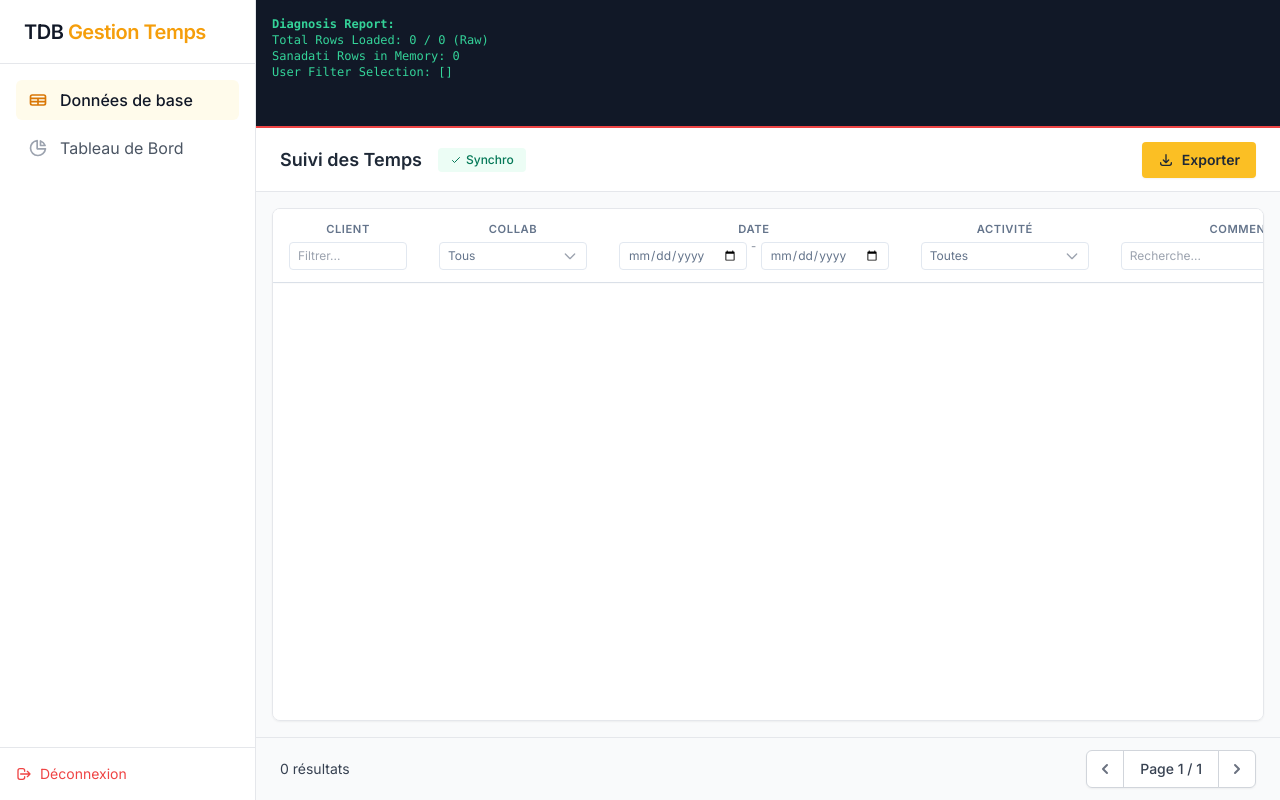
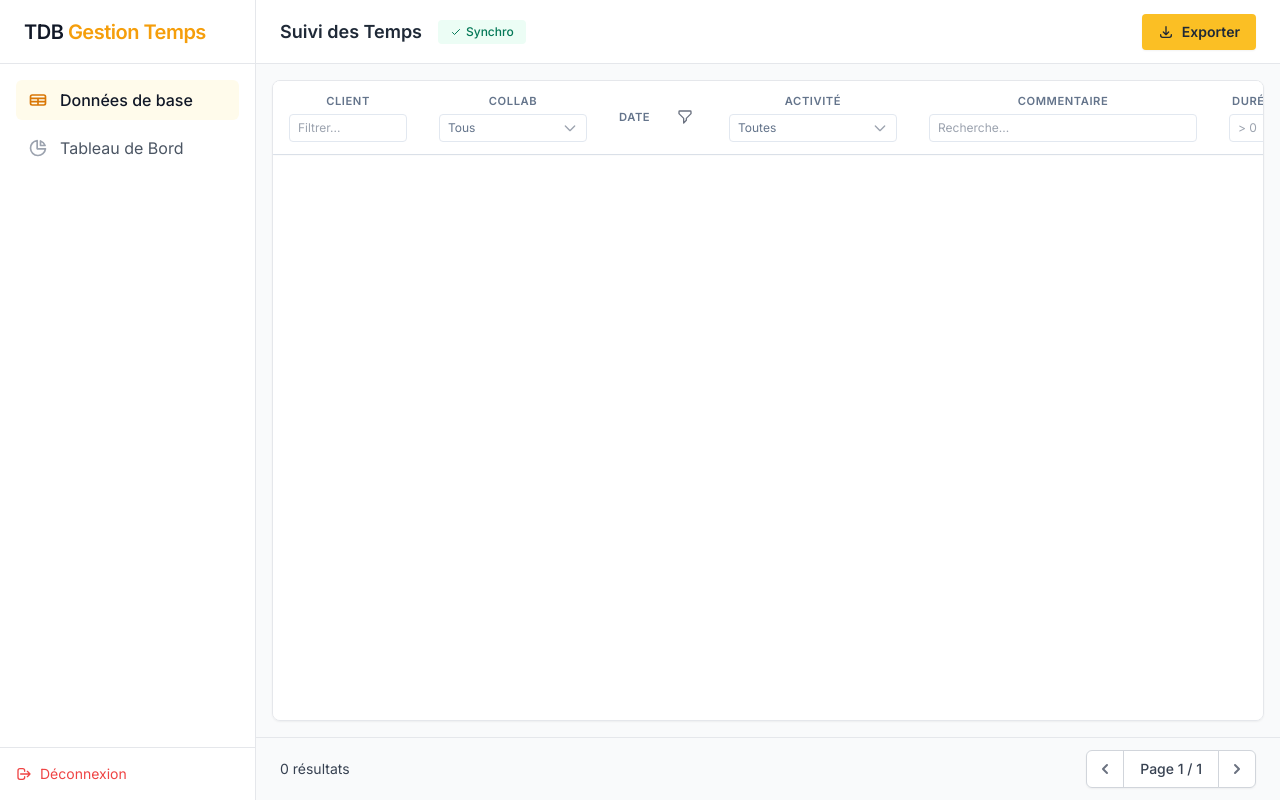
Before and after one commit to Theoma-lab/controle_et_gestion-des-temps, a website: page index.html in a window 1280 px wide. Drawn offline with nearby package versions, Linux system fonts and the light colour scheme; no server answers.

Commit message:
Redesign Date Filter: Compact Column + Dropdown UI

```diff
--- a/index.html
+++ b/index.html
@@ -164,11 +164,6 @@
 
         <!-- View: DATA GRID -->
         <div id="view-data" class="flex-1 flex flex-col h-full">
-            <!-- Debug Panel -->
-            <div id="debug-log"
-                class="w-full bg-gray-900 text-green-400 font-mono text-xs p-4 h-32 overflow-y-auto border-b-2 border-red-500">
-                Debug Trace waiting for action...
-            </div>
             <!-- Header for Data -->
             <header class="bg-white border-b border-gray-200 h-16 flex items-center justify-between px-6 flex-shrink-0">
                 <div class="flex items-center gap-4">
@@ -224,14 +219,41 @@
                                         class="hidden fixed inset-0 z-40 bg-transparent cursor-default"></div>
                                 </div>
                             </th>
-                            <th scope="col" style="min-width: 220px;">
-                                Date
-                                <div class="flex space-x-1">
-                                    <input type="date" id="filter-date-start" class="table-header-input w-24 text-xs"
-                                        onchange="applyFilters()">
-                                    <span class="text-gray-400">-</span>
-                                    <input type="date" id="filter-date-end" class="table-header-input w-24 text-xs"
-                                        onchange="applyFilters()">
+                            <th scope="col" style="min-width: 110px;">
+                                <div class="flex items-center justify-between">
+                                    <span>Date</span>
+                                    <div class="relative">
+                                        <button type="button" onclick="toggleDropdown('dd-date')"
+                                            class="p-1 hover:bg-gray-200 rounded text-gray-500">
+                                            <svg class="w-4 h-4" fill="none" stroke="currentColor" viewBox="0 0 24 24">
+                                                <path stroke-linecap="round" stroke-linejoin="round" stroke-width="2"
+                                                    d="M3 4a1 1 0 011-1h16a1 1 0 011 1v2.586a1 1 0 01-.293.707l-6.414 6.414a1 1 0 00-.293.707V17l-4 4v-6.586a1 1 0 00-.293-.707L3.293 7.293A1 1 0 013 6.586V4z" />
+                                            </svg>
+                                        </button>
+                                        <!-- Date Filter Dropdown -->
+                                        <div id="dd-date"
+                                            class="hidden absolute top-full right-0 w-64 bg-white border border-gray-200 shadow-xl z-50 p-4 rounded-md mt-1">
+                                            <div class="space-y-3">
+                                                <div>
+                                                    <label
+                                                        class="block text-xs font-medium text-gray-700 mb-1">Du</label>
+                                                    <input type="date" id="filter-date-start"
+                                                        class="w-full border border-gray-300 rounded px-2 py-1 text-sm"
+                                                        onchange="applyFilters()">
+                                                </div>
+                                                <div>
+                                                    <label
+                                                        class="block text-xs font-medium text-gray-700 mb-1">Au</label>
+                                                    <input type="date" id="filter-date-end"
+                                                        class="w-full border border-gray-300 rounded px-2 py-1 text-sm"
+                                                        onchange="applyFilters()">
+                                                </div>
+                                            </div>
+                                        </div>
+                                        <!-- Overlay -->
+                                        <div id="overlay-date" onclick="toggleDropdown('dd-date')"
+                                            class="hidden fixed inset-0 z-40 bg-transparent cursor-default"></div>
+                                    </div>
                                 </div>
                             </th>
                             <th scope="col" style="min-width: 200px;">
@@ -661,8 +683,25 @@
             document.getElementById('record-count').innerText = `${currentFilteredData.length} résultats`;
         }
 
+        // Update Date Filter Icon Style
+        function updateDateFilterStyle() {
+            const start = document.getElementById('filter-date-start').value;
+            const end = document.getElementById('filter-date-end').value;
+            const btn = document.querySelector('button[onclick="toggleDropdown(\'dd-date\')"]');
+
+            if (start || end) {
+                btn.classList.add('text-yellow-600', 'bg-yellow-50');
+                btn.classList.remove('text-gray-500', 'hover:bg-gray-200');
+            } else {
+                btn.classList.remove('text-yellow-600', 'bg-yellow-50');
+                btn.classList.add('text-gray-500', 'hover:bg-gray-200');
+            }
+        }
+
         // --- FILTERING LOGIC ---
         function applyFilters() {
+            updateDateFilterStyle(); // Visual Feedback
+
             // Get selected multi-values (Already coerced to lowercase by populate)
             const selectedCollabs = Array.from(document.querySelectorAll('#dd-collab input:checked')).map(cb => cb.value);
             const selectedActivities = Array.from(document.querySelectorAll('#dd-activity input:checked')).map(cb => cb.value);
```
